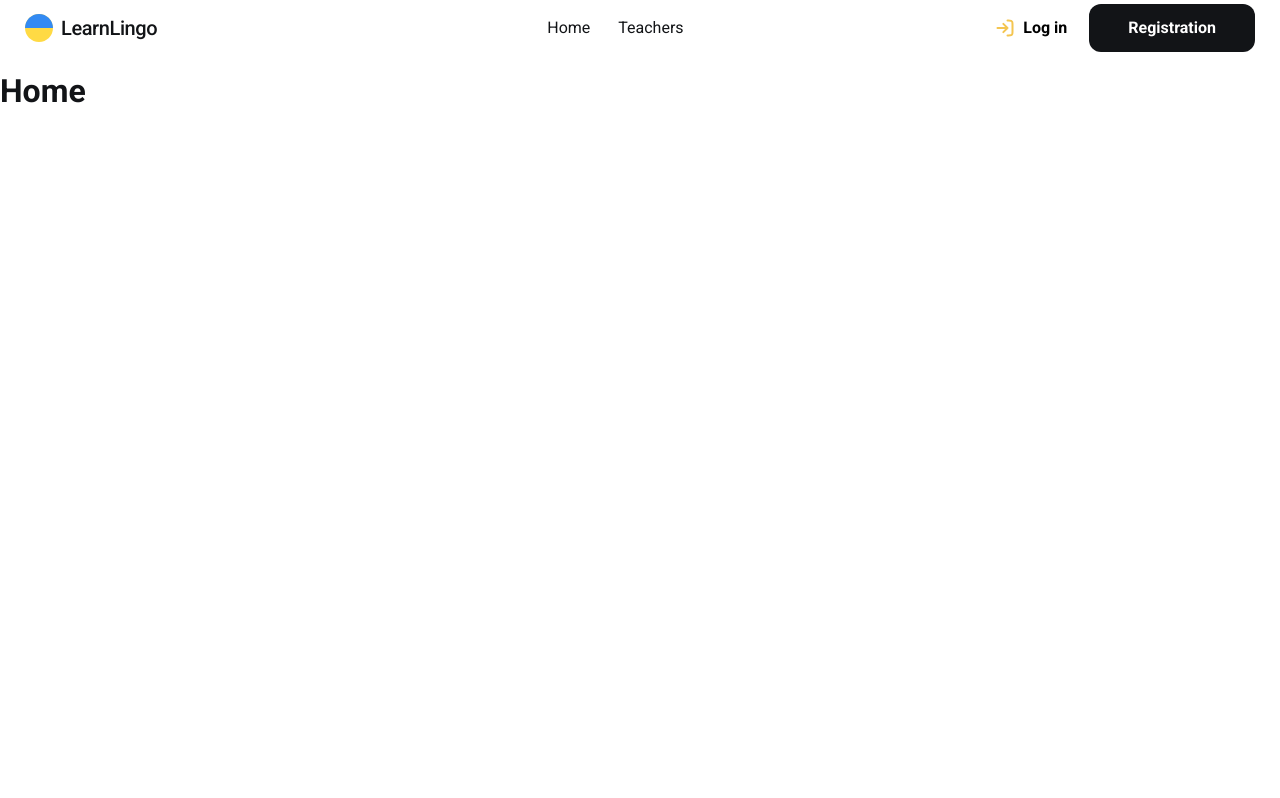
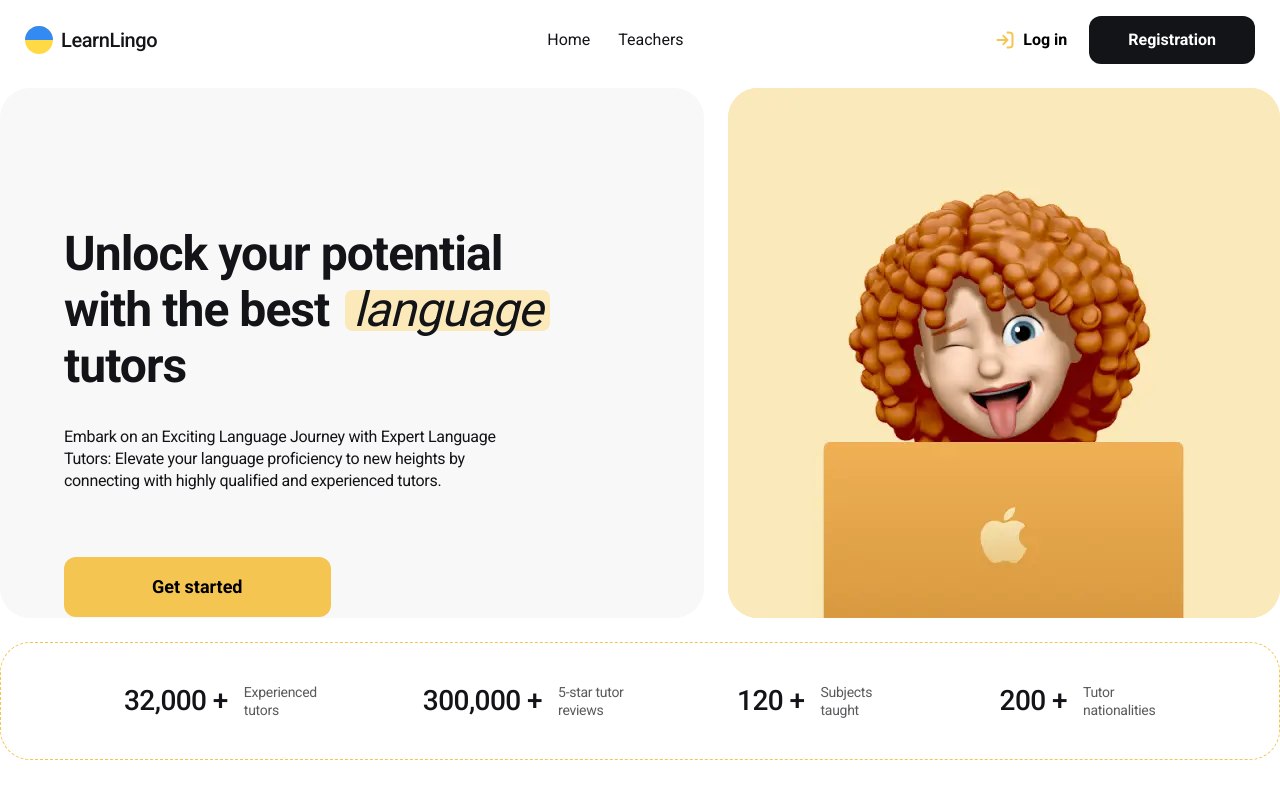
Before and after one commit to LinaShkrobot/learn-lingo, a React (Vite) app: page / in a window 1280 px wide. Built offline with nearby package versions, Linux system fonts and the light colour scheme.

Commit message:
add home page hero section with stats

```diff
--- a/package.json
+++ b/package.json
@@ -21,6 +21,7 @@
   },
   "devDependencies": {
     "@eslint/js": "^9.39.4",
+    "@tailwindcss/vite": "^4.2.2",
     "@types/react": "^19.2.14",
     "@types/react-dom": "^19.2.3",
     "@vitejs/plugin-react": "^6.0.1",
@@ -28,6 +29,7 @@
     "eslint-plugin-react-hooks": "^7.0.1",
     "eslint-plugin-react-refresh": "^0.5.2",
     "globals": "^17.4.0",
+    "tailwindcss": "^4.2.2",
     "typescript": "^6.0.2",
     "vite": "^8.0.4"
   }
--- a/src/components/Header.css
+++ b/src/components/Header.css
@@ -56,4 +56,6 @@
   font-size: 16px;
   font-weight: 700;
   line-height: 125%;
+  margin-top: 12px;
+  margin-bottom: 12px;
 }
--- a/src/pages/HomePage.css
+++ b/src/pages/HomePage.css
@@ -2,3 +2,101 @@
   max-width: 1312px;
   margin: 0 auto;
 }
+
+.hero {
+  display: flex;
+  gap: 24px;
+}
+
+.hero-left {
+  width: 720px;
+  height: 530px;
+  background-color: #f8f8f8;
+  border-radius: 30px;
+  padding: 98px 108px 98px 64px;
+}
+
+.hero-right {
+  width: 568px;
+  height: 530px;
+  background-color: #fbe9ba;
+  border-radius: 30px;
+  overflow: hidden;
+}
+
+.hero-right img {
+  width: 100%;
+  height: 100%;
+  object-fit: cover;
+}
+
+.hero h1 {
+  font-size: 48px;
+  line-height: 117%;
+  letter-spacing: -0.02em;
+  margin-bottom: 32px;
+}
+
+.highlight {
+  font-style: italic;
+  font-weight: 400;
+  background-color: #fbe9ba;
+  border-radius: 8px;
+  padding: 0 8px;
+  line-height: 0.85;
+  display: inline-block;
+  margin-left: 16px;
+}
+
+.hero-text {
+  max-width: 471px;
+  font-size: 16px;
+  font-weight: 400;
+  line-height: 138%;
+  letter-spacing: -0.02em;
+  margin-bottom: 64px;
+}
+
+.get-started-btn {
+  background-color: #f4c550;
+  border: none;
+  border-radius: 12px;
+  padding: 16px 88px;
+  font-size: 18px;
+  font-weight: 700;
+  line-height: 156%;
+}
+
+.stats {
+  margin-top: 24px;
+  border: 1.5px dashed #f4c550;
+  border-radius: 30px;
+  padding: 40px 122px 40px 123px;
+}
+
+.stats-list {
+  display: flex;
+  justify-content: space-between;
+  align-items: center;
+}
+
+.stats-item {
+  display: flex;
+  align-items: center;
+  gap: 16px;
+}
+
+.stats-number {
+  font-size: 28px;
+  line-height: 114%;
+  letter-spacing: -0.02em;
+}
+
+.stats-text {
+  font-size: 14px;
+  font-weight: 400;
+  line-height: 129%;
+  letter-spacing: -0.02em;
+  color: rgba(18, 20, 23, 0.7);
+  max-width: 74px;
+}
--- a/src/pages/HomePage.tsx
+++ b/src/pages/HomePage.tsx
@@ -3,7 +3,43 @@ import "./HomePage.css";
 export default function HomePage() {
   return (
     <div className="container">
-      <h1>Home</h1>
-      </div>
-  )
+      <section className="hero">
+        <div className="hero-left">
+          <h1>
+            Unlock your potential with the best
+            <span className="highlight">language</span> tutors
+          </h1>
+          <p className="hero-text">
+            Embark on an Exciting Language Journey with Expert Language Tutors:
+            Elevate your language proficiency to new heights by connecting with
+            highly qualified and experienced tutors.
+          </p>
+          <button className="get-started-btn">Get started</button>
+        </div>
+        <div className="hero-right">
+          <img src="/hero.webp" alt="Language tutor" />
+        </div>
+      </section>
+      <section className="stats">
+        <ul className="stats-list">
+          <li className="stats-item">
+            <span className="stats-number">32,000 +</span>
+            <span className="stats-text">Experienced tutors</span>
+          </li>
+          <li className="stats-item">
+            <span className="stats-number">300,000 +</span>
+            <span className="stats-text">5-star tutor reviews</span>
+          </li>
+          <li className="stats-item">
+            <span className="stats-number">120 +</span>
+            <span className="stats-text">Subjects taught</span>
+          </li>
+          <li className="stats-item">
+            <span className="stats-number">200 +</span>
+            <span className="stats-text">Tutor nationalities</span>
+          </li>
+        </ul>
+      </section>
+    </div>
+  );
 }
```
Also changed, not shown: public/hero.webp (added), 1 other file (tests, documents, lock files or other folders).
